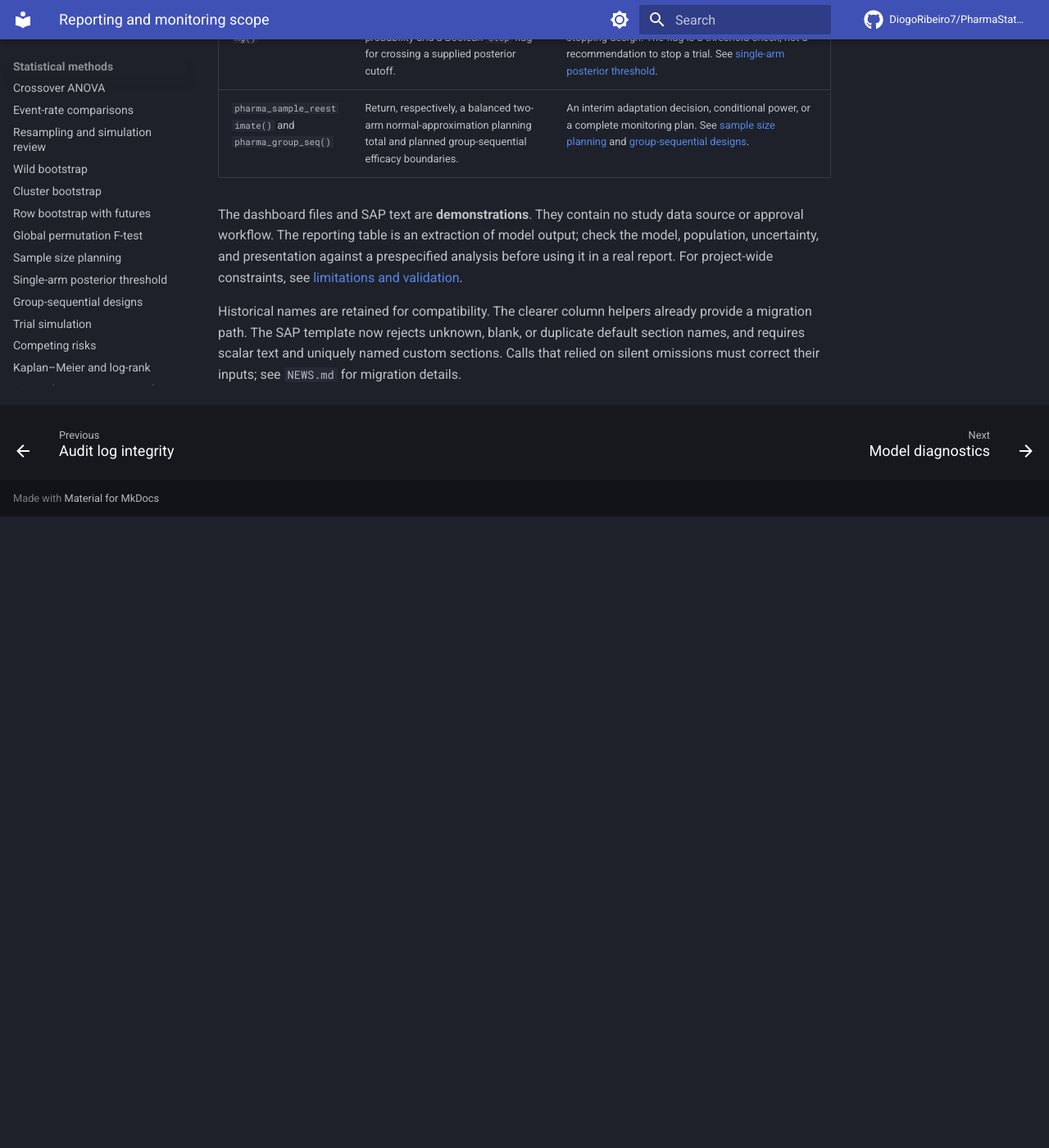
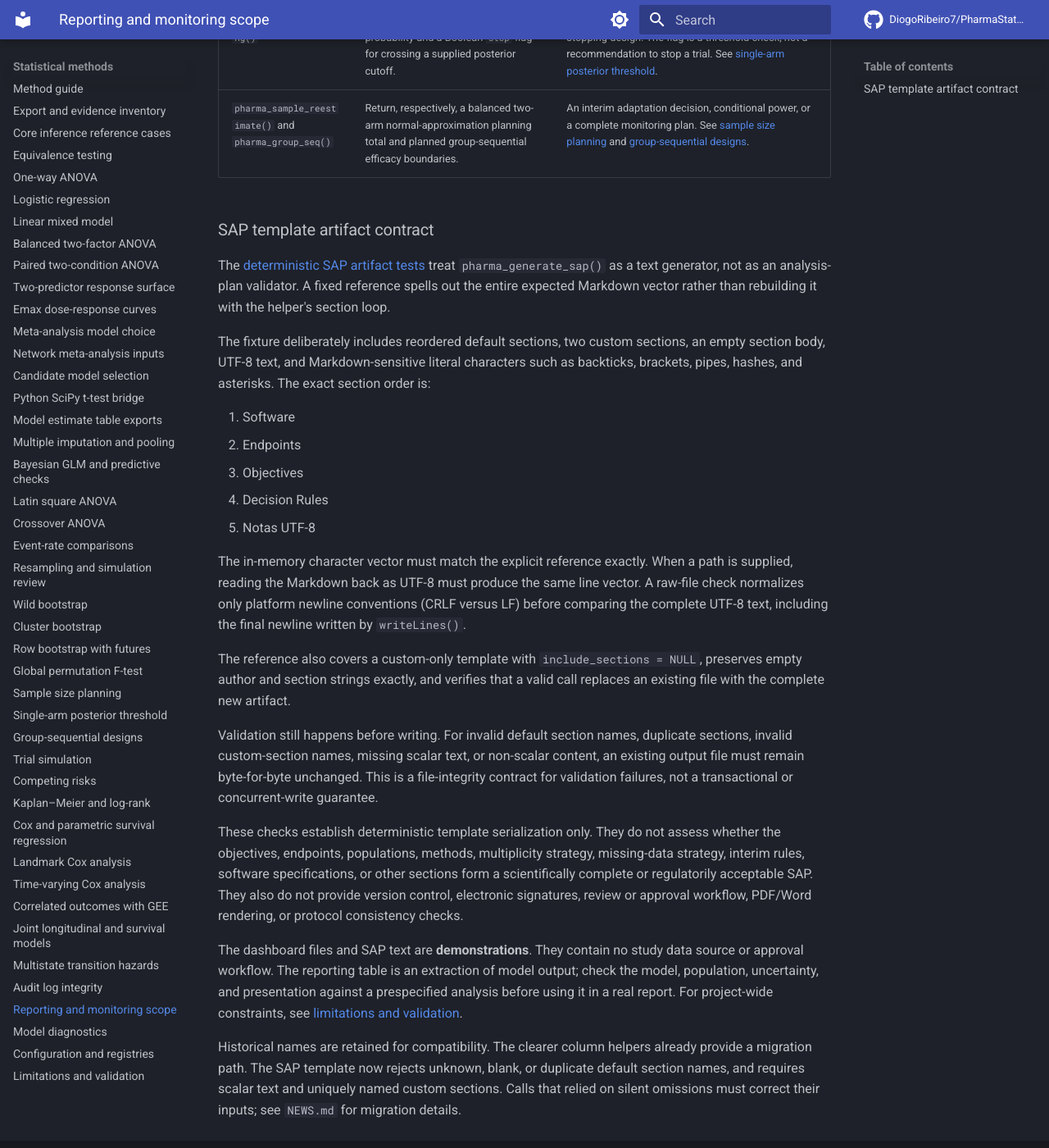
Before and after one commit to DiogoRibeiro7/PharmaStatsR, an MkDocs documentation site: the page built from docs/claims-audit.md, in a window 1280 px wide and 1400 px high, scrolled down 1091 px. Shown: the whole window at 82% size. Built offline with MkDocs 1.6.1 and Material for MkDocs 9.7.7, drawn with Linux system fonts in a browser that asks for light colours; comment, search, counter and statistics services are not loaded; before the commit the page ends 1721 px from its top, so only the background shows below that.

Commit message:
test: strengthen SAP artifact contract

```diff
--- a/docs/claims-audit.md
+++ b/docs/claims-audit.md
@@ -14,6 +14,50 @@
 | `pharma_bayes_stopping()` | Return a single-arm beta-binomial probability and a Boolean `stop` flag for crossing a supplied posterior cutoff. | A treatment comparison or calibrated repeated-look stopping design. The flag is a threshold check, not a recommendation to stop a trial. See [single-arm posterior threshold](bayesian-threshold.md). |
 | `pharma_sample_reestimate()` and `pharma_group_seq()` | Return, respectively, a balanced two-arm normal-approximation planning total and planned group-sequential efficacy boundaries. | An interim adaptation decision, conditional power, or a complete monitoring plan. See [sample size planning](sample-size.md) and [group-sequential designs](sequential.md). |
 
+
+### SAP template artifact contract
+
+The [deterministic SAP artifact tests](https://github.com/DiogoRibeiro7/PharmaStatsR/blob/main/tests/testthat/test-sap-reference.R)
+treat `pharma_generate_sap()` as a text generator, not as an analysis-plan
+validator. A fixed reference spells out the entire expected Markdown vector
+rather than rebuilding it with the helper's section loop.
+
+The fixture deliberately includes reordered default sections, two custom
+sections, an empty section body, UTF-8 text, and Markdown-sensitive literal
+characters such as backticks, brackets, pipes, hashes, and asterisks. The exact
+section order is:
+
+1. Software
+2. Endpoints
+3. Objectives
+4. Decision Rules
+5. Notas UTF-8
+
+The in-memory character vector must match the explicit reference exactly. When
+a path is supplied, reading the Markdown back as UTF-8 must produce the same
+line vector. A raw-file check normalizes only platform newline conventions
+(CRLF versus LF) before comparing the complete UTF-8 text, including the final
+newline written by `writeLines()`.
+
+The reference also covers a custom-only template with
+`include_sections = NULL`, preserves empty author and section strings exactly,
+and verifies that a valid call replaces an existing file with the complete new
+artifact.
+
+Validation still happens before writing. For invalid default section names,
+duplicate sections, invalid custom-section names, missing scalar text, or
+non-scalar content, an existing output file must remain byte-for-byte
+unchanged. This is a file-integrity contract for validation failures, not a
+transactional or concurrent-write guarantee.
+
+These checks establish deterministic template serialization only. They do not
+assess whether the objectives, endpoints, populations, methods, multiplicity
+strategy, missing-data strategy, interim rules, software specifications, or
+other sections form a scientifically complete or regulatorily acceptable SAP.
+They also do not provide version control, electronic signatures, review or
+approval workflow, PDF/Word rendering, or protocol consistency checks.
+
+
 The dashboard files and SAP text are **demonstrations**. They contain no study data source or approval workflow. The reporting table is an extraction of model output; check the model, population, uncertainty, and presentation against a prespecified analysis before using it in a real report. For project-wide constraints, see [limitations and validation](limitations.md).
 
 Historical names are retained for compatibility. The clearer column helpers already provide a migration path. The SAP template now rejects unknown, blank, or duplicate default section names, and requires scalar text and uniquely named custom sections. Calls that relied on silent omissions must correct their inputs; see `NEWS.md` for migration details.
--- a/docs/evidence-batches.md
+++ b/docs/evidence-batches.md
@@ -175,8 +175,8 @@
 | Order | Issue | Reviewable result |
 | --- | --- | --- |
 | 1 | [#163: report-table numerical reference](https://github.com/DiogoRibeiro7/PharmaStatsR/issues/163) | [Independent report-table reference](report-exports.md#independent-linear-model-reference): two-group lm estimates, residual variance, standard errors, t-based confidence intervals and p-values, with exporter preservation. Merged in #166. |
-| 2 | [#164: external HMAC audit vectors](https://github.com/DiogoRibeiro7/PharmaStatsR/issues/164) | [External HMAC reference vectors](audit-log.md#external-hmac-reference-vectors): fixed independent digests, serialization/link checks, tamper/wrong-key failures, valid-prefix limitation and append interoperability. |
-| 3 | [#165: SAP artifact contract](https://github.com/DiogoRibeiro7/PharmaStatsR/issues/165) | Exact Markdown vector and written-file contract with ordering, UTF-8/literal text and validation-before-write checks. |
+| 2 | [#164: external HMAC audit vectors](https://github.com/DiogoRibeiro7/PharmaStatsR/issues/164) | [External HMAC reference vectors](audit-log.md#external-hmac-reference-vectors): fixed independent digests, serialization/link checks, tamper/wrong-key failures, valid-prefix limitation and append interoperability. Merged in #167. |
+| 3 | [#165: SAP artifact contract](https://github.com/DiogoRibeiro7/PharmaStatsR/issues/165) | [SAP template artifact contract](claims-audit.md#sap-template-artifact-contract): explicit Markdown vector, UTF-8/file equivalence, empty/literal text, custom-only ordering, overwrite and validation-before-write preservation. |
 
 Implement one focused PR at a time. Reporting and audit helpers remain
 scope-limited software utilities; this batch does not create a regulatory,
```
Also changed, not shown: NEWS.md (+1 -0 lines), ROADMAP.md (+2 -2 lines), docs/method-inventory.md (+1 -1 lines), 1 other file.
